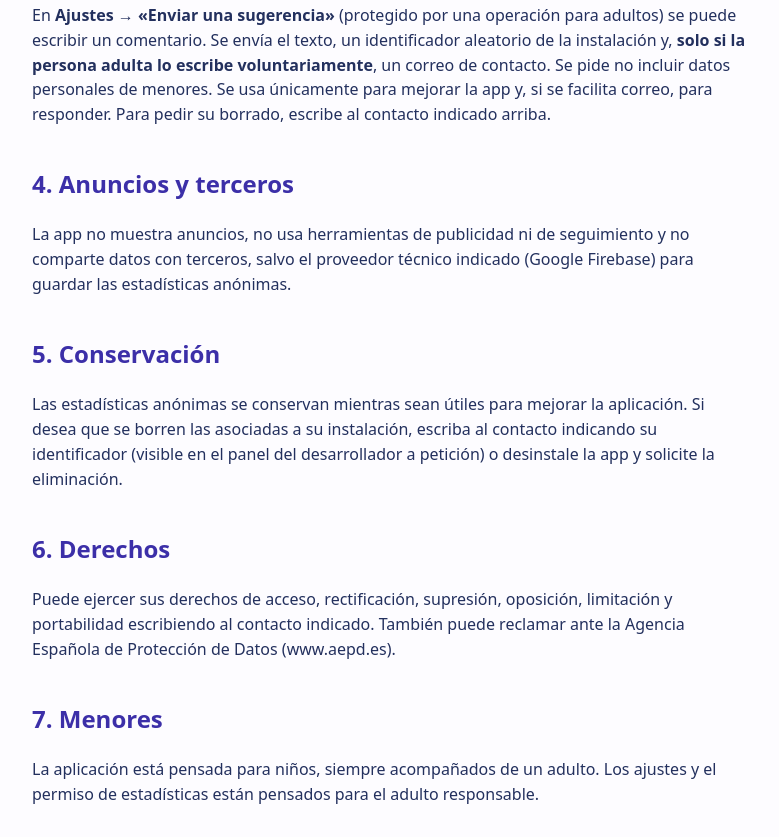
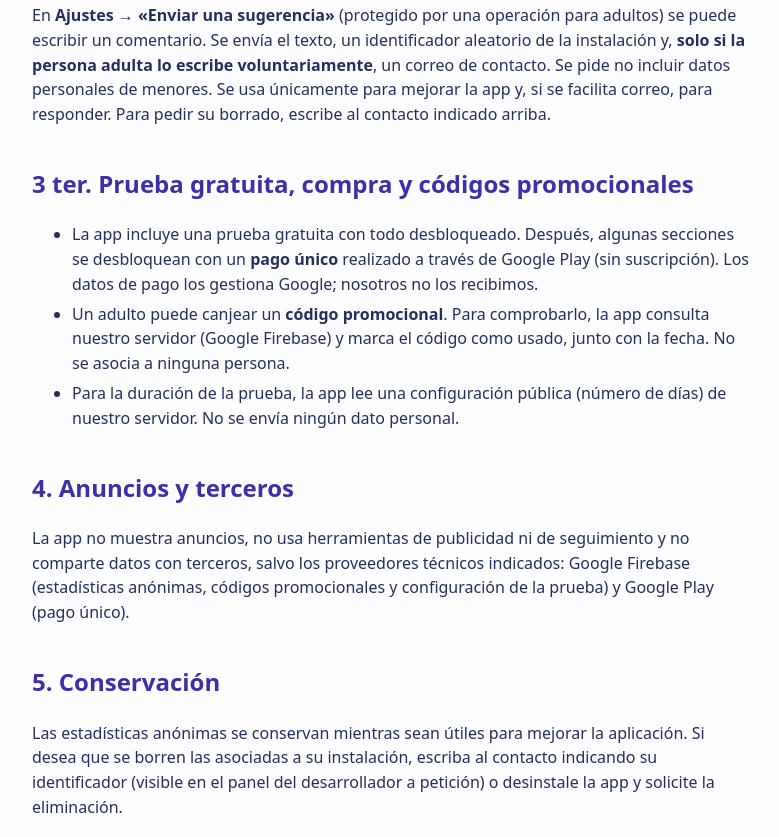
Before and after one commit to Dempo87/mundo-peque-privacidad, a plain HTML site: page index.html in a window 1280 px wide. Shown: the part 1263-2100 px from the top of the page, without its empty margins (248-1027 px from the left). Drawn offline with Linux system fonts and the light colour scheme.

Commit message:
Add files via upload

```diff
--- a/index.html
+++ b/index.html
@@ -2,8 +2,8 @@
 <html lang="es"><head><meta charset="utf-8"><meta name="viewport" content="width=device-width,initial-scale=1"><title>Política de privacidad – Mundo Peque</title>
 <style>body{font:16px/1.55 system-ui,Segoe UI,Roboto,sans-serif;max-width:720px;margin:0 auto;padding:20px 16px 60px;color:#23305E;background:#fdfcff}h1{color:#5B3FD6}h2{margin-top:1.6em;color:#3C2FA8}a{color:#5B3FD6}li{margin:.3em 0}.nota{background:#f1edff;border-radius:12px;padding:10px 14px}</style></head><body>
 <h1>Política de privacidad de Mundo Peque</h1>
-<p>Última actualización: 23 de noviembre de 2026.</p>
-<p class="nota"><b>Resumen:</b> Mundo Peque es una aplicación educativa para niños de 3 a 6 años, sin anuncios ni compras dentro de la app. No pedimos cuenta ni datos personales. Solo si un adulto lo permite, enviamos estadísticas de uso anónimas para mejorar el juego.</p>
+<p>Última actualización: 27 de noviembre de 2026.</p>
+<p class="nota"><b>Resumen:</b> Mundo Peque es una aplicación educativa para niños de 3 a 6 años, sin anuncios y con un único desbloqueo opcional de pago. No pedimos cuenta ni datos personales. Solo si un adulto lo permite, enviamos estadísticas de uso anónimas para mejorar el juego.</p>
 
 <h2>1. Quién es el responsable</h2>
 <p>Responsable: <b>Santiago</b>. Contacto: <a href="mailto:cmcontenidomultimedia@gmail.com">cmcontenidomultimedia@gmail.com</a>.</p>
@@ -28,8 +28,12 @@
 <h2>3 bis. Buzón de sugerencias (opcional, solo adultos)</h2>
 <p>En <b>Ajustes → «Enviar una sugerencia»</b> (protegido por una operación para adultos) se puede escribir un comentario. Se envía el texto, un identificador aleatorio de la instalación y, <b>solo si la persona adulta lo escribe voluntariamente</b>, un correo de contacto. Se pide no incluir datos personales de menores. Se usa únicamente para mejorar la app y, si se facilita correo, para responder. Para pedir su borrado, escribe al contacto indicado arriba.</p>
 
+<h2>3 ter. Prueba gratuita, compra y códigos promocionales</h2>
+<ul><li>La app incluye una prueba gratuita con todo desbloqueado. Después, algunas secciones se desbloquean con un <b>pago único</b> realizado a través de Google Play (sin suscripción). Los datos de pago los gestiona Google; nosotros no los recibimos.</li>
+<li>Un adulto puede canjear un <b>código promocional</b>. Para comprobarlo, la app consulta nuestro servidor (Google Firebase) y marca el código como usado, junto con la fecha. No se asocia a ninguna persona.</li>
+<li>Para la duración de la prueba, la app lee una configuración pública (número de días) de nuestro servidor. No se envía ningún dato personal.</li></ul>
 <h2>4. Anuncios y terceros</h2>
-<p>La app no muestra anuncios, no usa herramientas de publicidad ni de seguimiento y no comparte datos con terceros, salvo el proveedor técnico indicado (Google Firebase) para guardar las estadísticas anónimas.</p>
+<p>La app no muestra anuncios, no usa herramientas de publicidad ni de seguimiento y no comparte datos con terceros, salvo los proveedores técnicos indicados: Google Firebase (estadísticas anónimas, códigos promocionales y configuración de la prueba) y Google Play (pago único).</p>
 
 <h2>5. Conservación</h2>
 <p>Las estadísticas anónimas se conservan mientras sean útiles para mejorar la aplicación. Si desea que se borren las asociadas a su instalación, escriba al contacto indicando su identificador (visible en el panel del desarrollador a petición) o desinstale la app y solicite la eliminación.</p>
```
